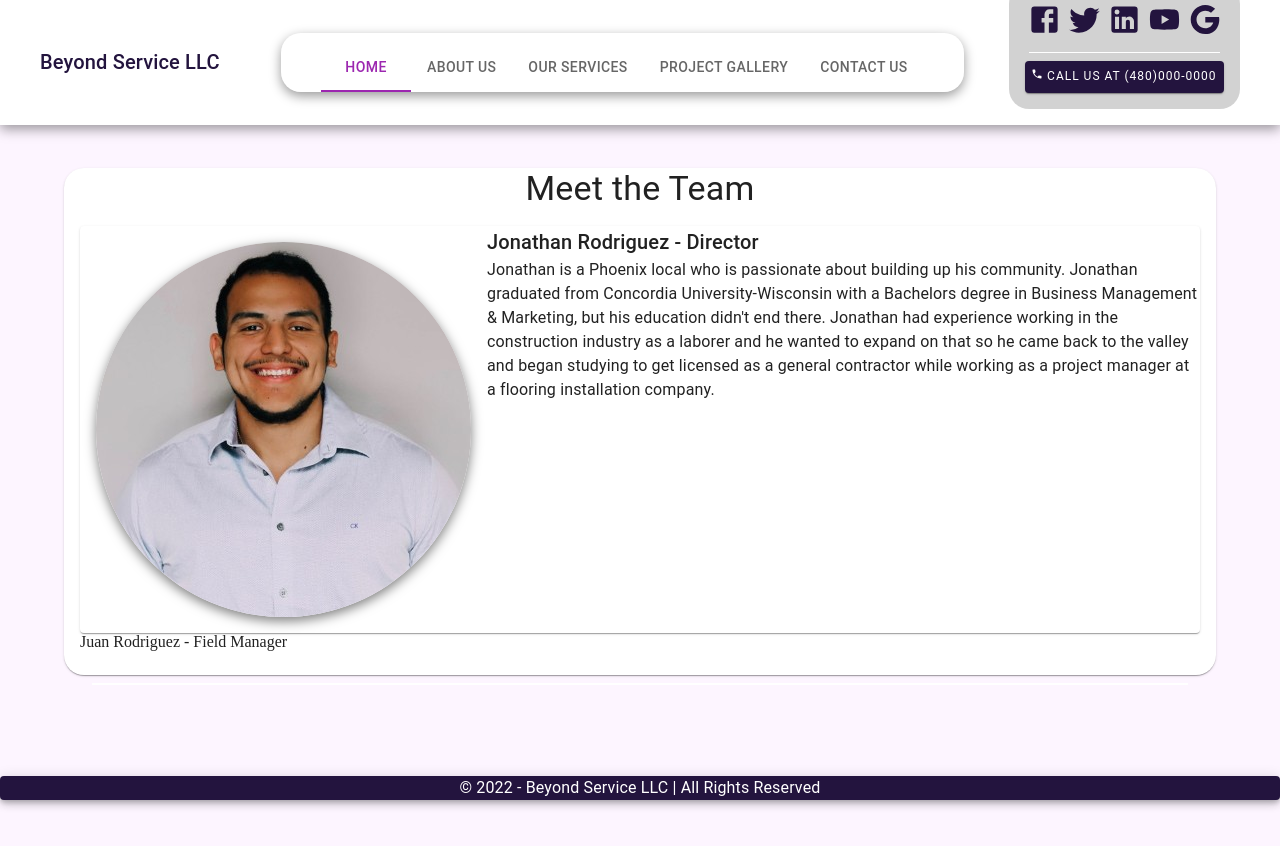
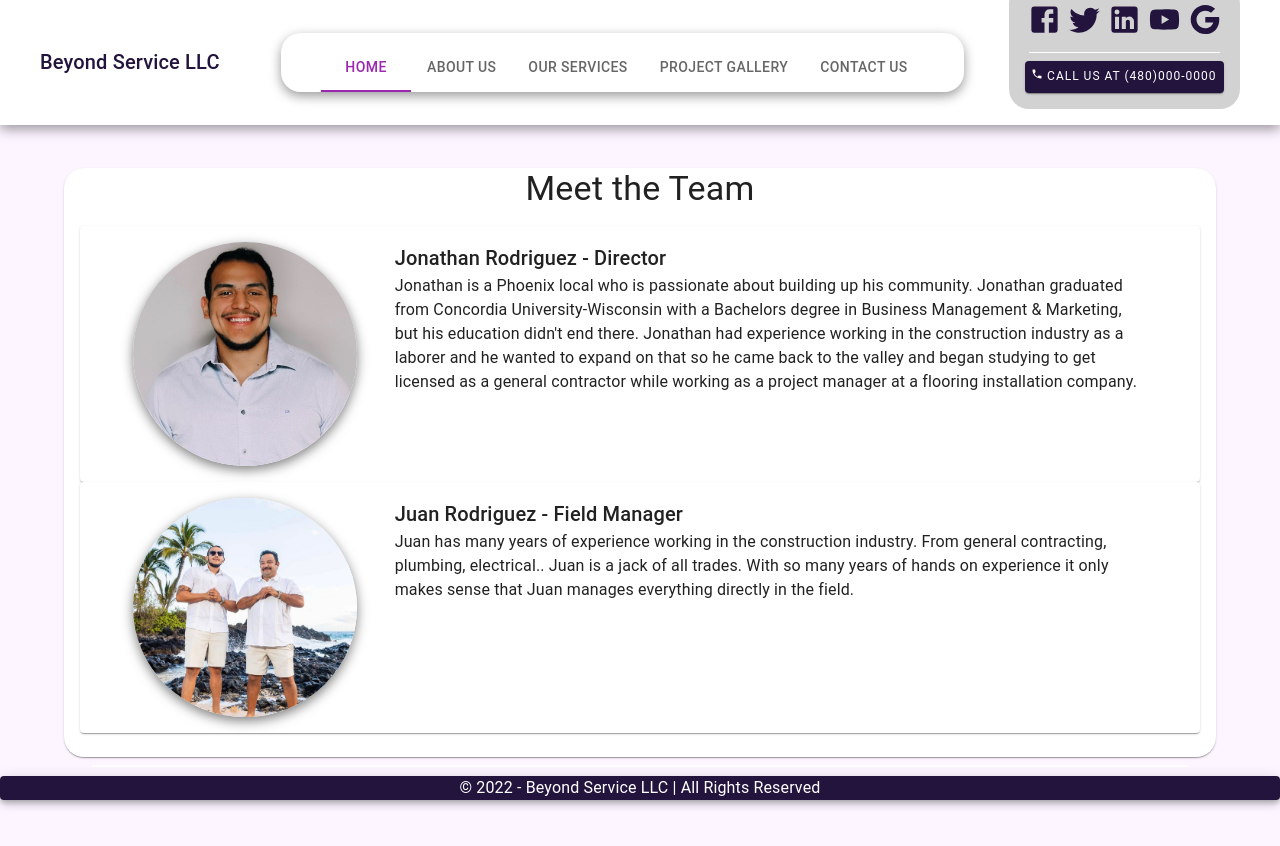
Before and after one commit to melxincognito/beyond-service-llc, a React (Create React App) app in the folder client/: page /aboutUs in a window 1280 px wide. Shown: the top 846 px of the page. Before the commit the page ends 800 px from the top, so only its background shows below. Built offline with nearby package versions, Linux system fonts and the light colour scheme.

Commit message:
added juans profile

```diff
--- a/client/src/pages/MeetTeamPage.js
+++ b/client/src/pages/MeetTeamPage.js
@@ -1,6 +1,7 @@
 import React from "react";
 import { Card, CardContent, CardMedia, Box, Typography } from "@mui/material";
 import Jonathan from "../assets/Jonathan.jpg";
+import Juan from "../assets/Juan.jpg";
 
 export default function MeetTeamPage() {
   const cardStyles = {
@@ -11,12 +12,13 @@ export default function MeetTeamPage() {
     justifyItems: "center",
   };
 
-  const jonathanCardStyles = {
+  const teamMemberCardStyles = {
     display: "flex",
+    justifyContent: "space-evenly",
   };
-  const jonathanImgStyles = {
+
+  const teamMemberImgStyles = {
     borderRadius: "50%",
-    width: "50%",
     margin: 2,
     boxShadow: "0 0.25rem 0.75rem rgba(0, 0, 0, 0.5)",
   };
@@ -27,31 +29,61 @@ export default function MeetTeamPage() {
         <Typography variant="h4"> Meet the Team </Typography>
 
         <CardContent sx={{ display: "flex-box" }}>
-          <Card sx={jonathanCardStyles}>
+          <Card sx={teamMemberCardStyles}>
+            <Box sx={{ width: "20%" }}>
               <CardMedia
-              sx={jonathanImgStyles}
+                sx={teamMemberImgStyles}
                 component="img"
                 image={Jonathan}
               />
-            <Box>
+            </Box>
+
+            <Box sx={{ width: "70%" }}>
+              <CardContent>
                 <Typography variant="h6">
                   Jonathan Rodriguez - Director{" "}
                 </Typography>
                 <Typography>
                   {" "}
-                Jonathan is a Phoenix local who is passionate about building up
-                his community. Jonathan graduated from Concordia
+                  Jonathan is a Phoenix local who is passionate about building
+                  up his community. Jonathan graduated from Concordia
                   University-Wisconsin with a Bachelors degree in Business
                   Management & Marketing, but his education didn't end there.
-                Jonathan had experience working in the construction industry as
-                a laborer and he wanted to expand on that so he came back to the
-                valley and began studying to get licensed as a general
+                  Jonathan had experience working in the construction industry
+                  as a laborer and he wanted to expand on that so he came back
+                  to the valley and began studying to get licensed as a general
                   contractor while working as a project manager at a flooring
                   installation company.{" "}
                 </Typography>
+              </CardContent>
             </Box>
           </Card>
-          <Box> Juan Rodriguez - Field Manager </Box>
+          <Card sx={teamMemberCardStyles}>
+            <Box sx={{ width: "20%" }}>
+              <CardMedia
+                sx={teamMemberImgStyles}
+                component="img"
+                image={Juan}
+              />
+            </Box>
+
+            <Box sx={{ width: "70%" }}>
+              {" "}
+              <CardContent>
+                <Typography variant="h6">
+                  Juan Rodriguez - Field Manager{" "}
+                </Typography>
+                <Typography>
+                  {" "}
+                  Juan has many years of experience working in the construction
+                  industry. From general contracting, plumbing, electrical..
+                  Juan is a jack of all trades. With so many years of hands on
+                  experience it only makes sense that Juan manages everything
+                  directly in the field.
+                </Typography>
+              </CardContent>
+            </Box>
+          </Card>
         </CardContent>
       </Card>
       <hr size="2" width="95%" color="white" />
```
Also changed, not shown: client/src/assets/Juan.jpg (added), 1 other file (tests, documents, lock files or other folders). Lines whose indentation alone changed are shown as unchanged.
